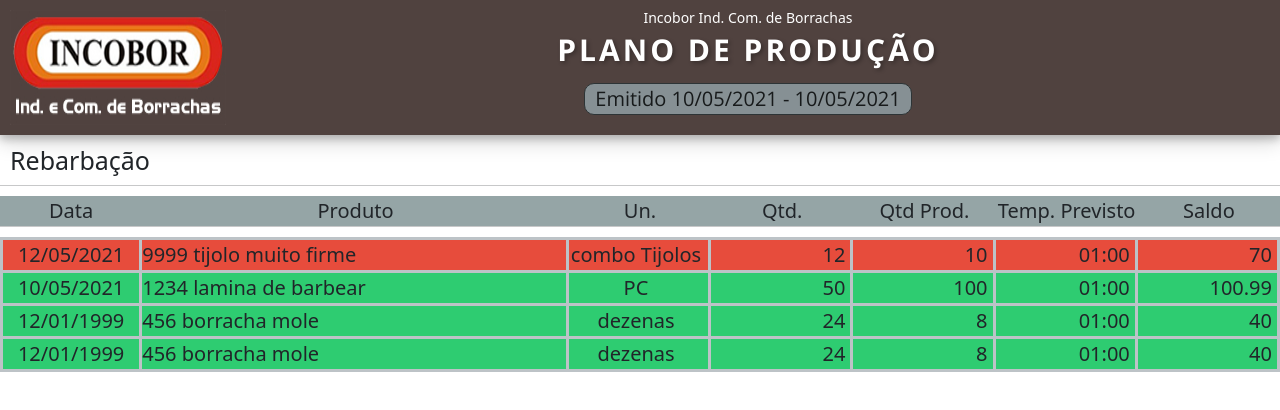
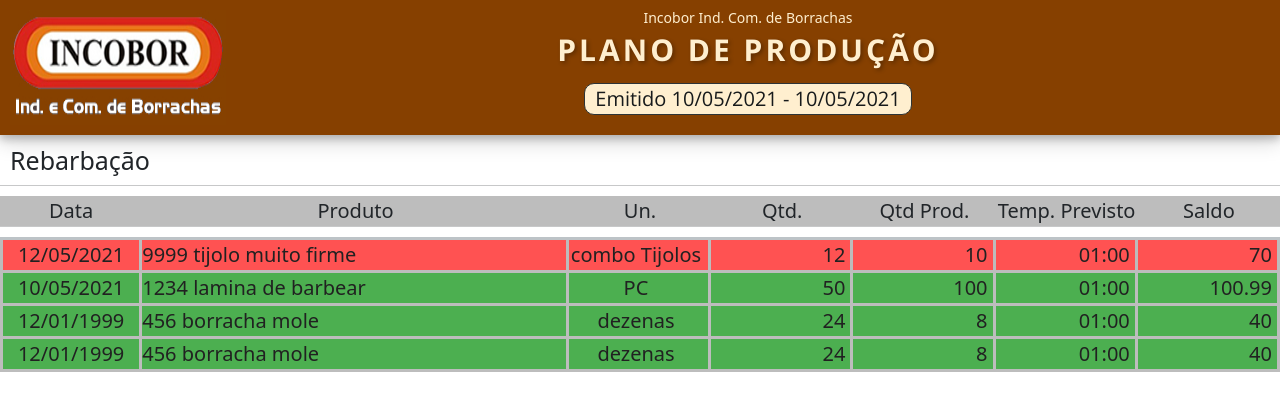
Before and after one commit to moyzlevi/job-incobar, a React app: page / in a window 1280 px wide. Shown: the top 410 px of the page. Built offline with nearby package versions, Linux system fonts and the light colour scheme.

Commit message:
fix:rebuilded colors

```diff
--- a/src/components/Header/Header.css
+++ b/src/components/Header/Header.css
@@ -1,6 +1,6 @@
 .header{
     padding: 10px;
-    background-color: #50423f;
+    background-color: #864000;
     display: flex;
     flex-direction: row;
     box-shadow: 0 4px 8px 0 rgba(0, 0, 0, 0.2), 0 6px 20px 0 rgba(0, 0, 0, 0.19);
@@ -16,7 +16,7 @@
 }
 
 .header__title--main{
-    color: #fff;
+    color: #ffefcf;
     font-size: 3rem;
     text-transform: uppercase;
     letter-spacing: 0.3rem;
@@ -26,7 +26,7 @@
 }
 
 .header__title--sub{
-    color: #fff;
+    color: #ffefcf;
     font-size: 1.4rem;
 }
 
@@ -35,7 +35,7 @@
     font-size: 2rem;
     border-radius: 0rem;
     line-height: 1rem;
-    background-color: #869094;
+    background-color: #ffefcf;
     color: #171a1b;
     border-color: #2d3436;
     font-family: 'Open Sans', sans-serif;
--- a/src/components/Register/Register.css
+++ b/src/components/Register/Register.css
@@ -3,6 +3,7 @@
   grid-template-columns: 1fr 3fr repeat(5, 1fr);
   align-items: center;
   overflow: hidden;
+  color: #212121;
 }
 
 
@@ -10,7 +11,7 @@
 .Register > div {
   border-style: solid;
   border-width: 0rem .3rem .3rem 0rem;
-  border-color: #bdc3c7;
+  border-color: #BDBDBD;
   min-width: 10.5rem;
   max-height: 3.3rem;
 
@@ -19,7 +20,7 @@
 .firstCol{
   border-style: solid;
   border-width: 0rem .3rem .3rem .3rem !important;
-  border-color: #bdc3c7;
+  border-color: #757575;
 
 }
 
@@ -29,9 +30,9 @@
 }
 
 .alta{
-  background-color: #e74c3c;
+  background-color: #FF5252;
 }
 
 .baixa{
-  background-color: #2ecc71;
+  background-color: #4CAF50;
 }
--- a/src/components/TableData/TableData.css
+++ b/src/components/TableData/TableData.css
@@ -7,7 +7,7 @@
 }
 
 .TableData > div{
-    background-color: #95a5a6;
+    background-color: #BDBDBD;
     min-width: 10.5rem;
 }
 
```
Also changed, not shown: static/img/logomarca.jpg.
